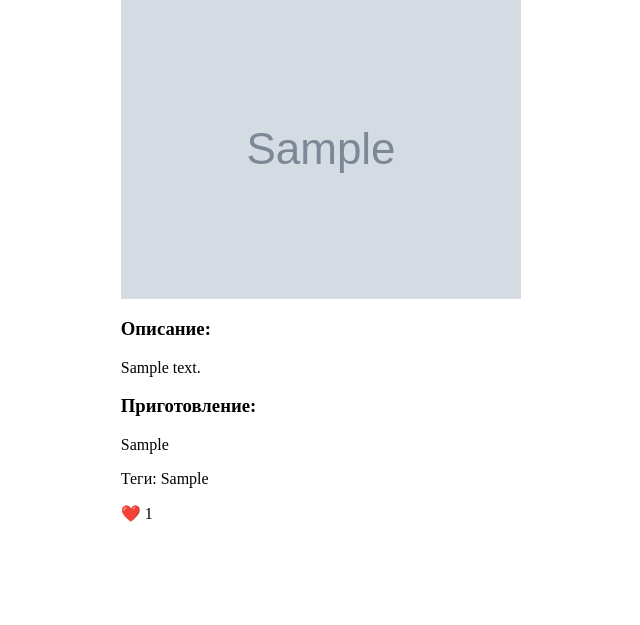
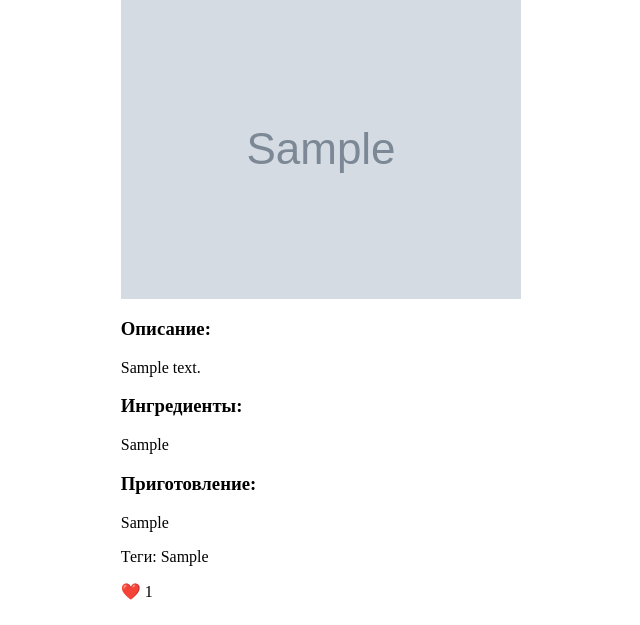
Before and after one commit to Odyvia42/UsersRecipes-Django, a Django app: page /recipes/1 in a window 1280 px wide. Shown: the part 229-854 px from the top of the page, without its empty margins (186-826 px from the left). Before the commit the page ends 751 px from the top, so only its background shows below. Run offline with Django 4.2, Linux system fonts and the light colour scheme; tables that the repository leaves empty hold one stand-in row (values such as "Sample post"); grey boxes marked "Sample" are stand-in pictures.

Commit message:
В модель рецепта добавлено поле "Ингредиенты" Добавлено отображение поля "Ингредиенты" на странице рецепта.

```diff
--- a/recipeblog/models.py
+++ b/recipeblog/models.py
@@ -52,6 +52,7 @@ class Recipe(models.Model):
         (BAKERY, 'Выпечка'),
     ]
     dish_type = models.CharField(max_length=2, choices=dish_type_choices, default=SALAD)
+    ingredients = models.TextField(default='')
     description = models.TextField(default='')
     steps_to_complete = models.TextField(default='')
     picture = models.URLField(default='')
--- a/recipeblog/templates/recipe-detail.html
+++ b/recipeblog/templates/recipe-detail.html
@@ -34,6 +34,8 @@
         <img src=" {{ recipe.picture }} " alt=" {{ recipe.title }} ">
         <h3>Описание:</h3>
         <p> {{ recipe.description|linebreaks }} </p>
+        <h3>Ингредиенты:</h3>
+        <p> {{ recipe.ingredients|linebreaks }} </p>
         <h3>Приготовление:</h3>
         <p> {{ recipe.steps_to_complete|linebreaks }} </p>
         <p> Теги: {{ recipe.tags }} </p>
```
